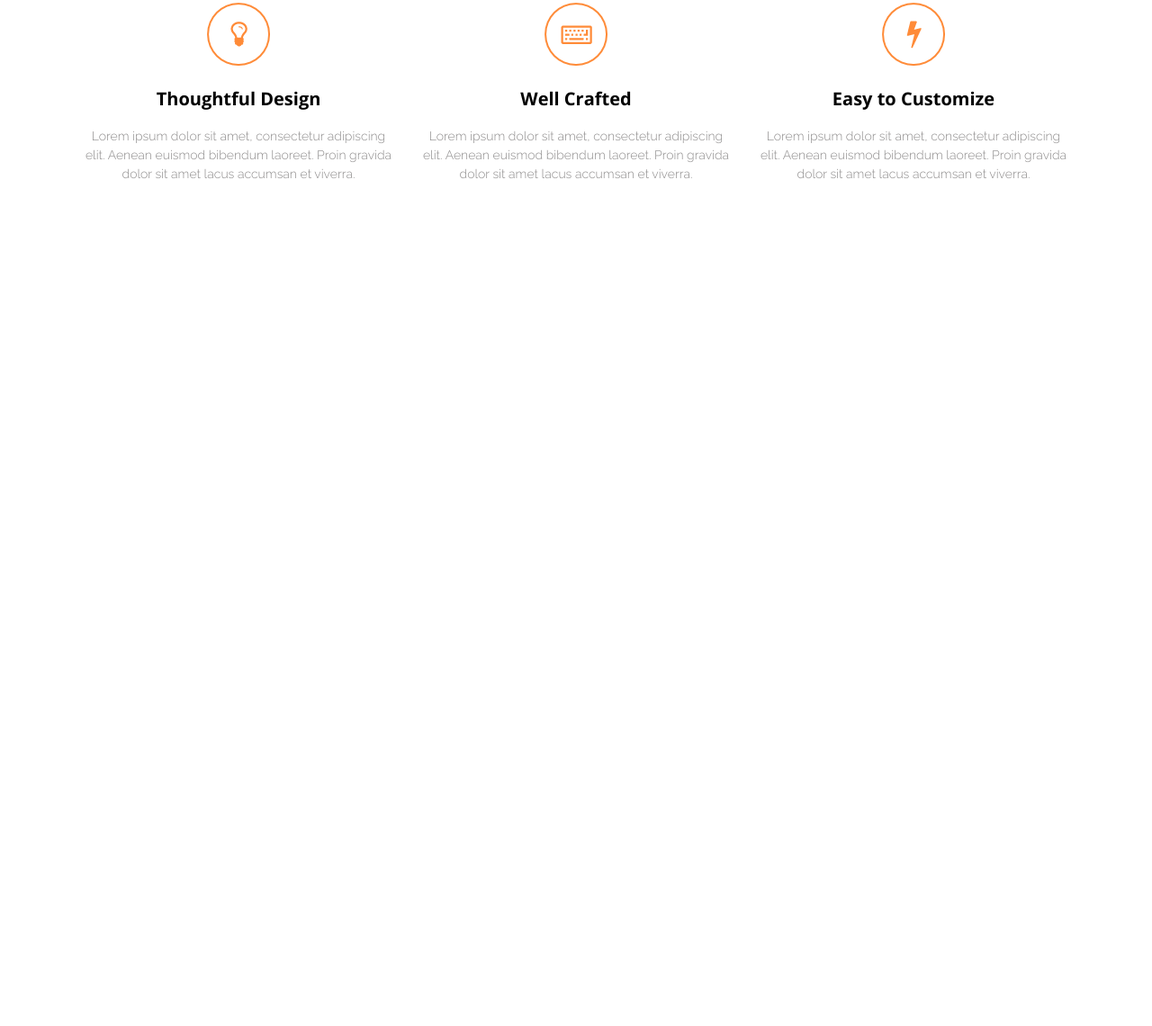
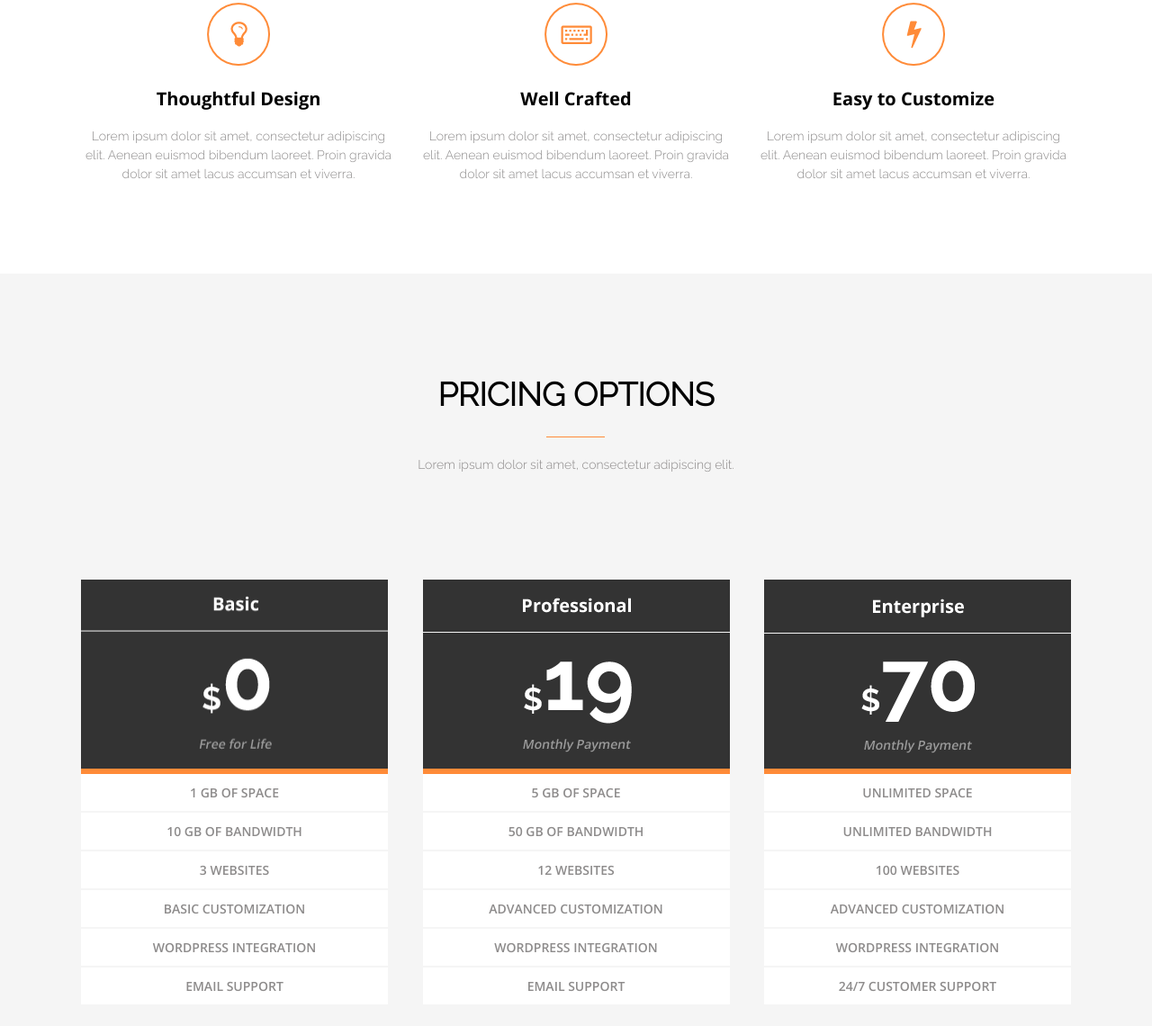
Before and after one commit to TigMan-vip/test-maket1, a plain HTML site: page index.html in a window 1280 px wide. Shown: the part 2846-3986 px from the top of the page at 90% size. Before the commit the page ends 3150 px from the top, so only its background shows below. Drawn offline with nearby package versions, Linux system fonts and the light colour scheme.

Commit message:
+Pricing

```diff
--- a/assets/css/style.css
+++ b/assets/css/style.css
@@ -4,6 +4,7 @@ body{
     font-size: 14px;
     line-height: 1.5;
     color: #ffffff;
+
 }
 *,
 *:before,
@@ -291,7 +292,6 @@ flex-direction: column;
     width: 500px;
 }
 .tab1_btn{
-
     padding: 10px 22px;
     display: inline-block;
     vertical-align: top;
@@ -425,9 +425,10 @@ flex-direction: column;
     padding-bottom: 100px;
 }
 .processes_part_head{
-    text-align: center;
+
 }
 .head_tilte{
+    text-align: center;
     margin: 0;
     font-size: 36px;
     color: black;
@@ -445,6 +446,7 @@ flex-direction: column;
 
  }
 .head_abz{
+    text-align: center;
     color: #8a8787;
     font-size: 14px;
     font-family: 'Raleway', sans-serif;
@@ -470,3 +472,52 @@ flex-direction: column;
     font-size: 14px;
     font-family: 'Raleway', sans-serif;
 }
+
+
+
+/* pricing */
+.pricing{
+    background-color:#f5f5f5;
+    width: 100%;
+    max-width: 1400px;
+    margin: 0 auto;
+    padding-top: 107px;
+    padding-bottom: 100px;
+}
+.pricing_content{
+    margin-top: 117px;
+    display: flex;
+    justify-content: space-between;
+}
+
+.pc_item{
+
+}
+.pc_img{
+    transition:transform .15s linear;
+    position: relative;
+}
+.pc_item:hover .pc_img{
+    transform: translate3d(0,-34px,0);
+}
+.pc_btn{
+    margin-top: -40px;
+    width: 341px;
+    padding: 10px;
+    display: block;
+    background-color:  #ff8b38;
+    color: #ffffff;
+    text-decoration: none;
+    font-size: 14px;
+    text-align: center;
+}
+
+.pc_text{
+    text-transform: uppercase;
+    font-size: 14px;
+    padding: 10px;
+    text-align: center;
+    color: #8d8b8b;
+    background-color: white;
+    border-bottom: 2px solid #f5f5f5;
+}
--- a/index.html
+++ b/index.html
@@ -8,6 +8,7 @@
 
     </head>
     <body>
+
         <header class="header">
             <div class="cont">
                 <div class="header_inner">
@@ -24,8 +25,8 @@
                 </div>
             </div>
         </header>
+
         <header class="intro">
-
             <div class="cont">
 
                     <div class="intro_top">
@@ -82,6 +83,8 @@
                 </div>
             </div>
         </header>
+
+
         <header class="features1">
             <div class="cont">
                 <div class="FeatPadding">
@@ -115,6 +118,9 @@
                 </div>
             </div>
         </header>
+
+
+
         <section class="features2">
             <div class="cont">
                 <div class="features2_pic_text">
@@ -137,6 +143,9 @@
                 </div>
             </div>
         </section>
+
+
+
         <section class="features3">
             <div class="cont">
                 <div class="features3_pic_text">
@@ -153,6 +162,9 @@
                 </div>
             </div>
         </section>
+
+
+
        <section class="processes">
             <div class="cont">
                 <div class="processes_part">
@@ -187,6 +199,54 @@
             </div>
        </section>
 
+
+
+       <section class="pricing">
+            <div class="cont">
+                <div class="pricing_head">
+                    <h1 class="head_tilte">PRICING OPTIONS</h1>
+                    <div class="head_abz">Lorem ipsum dolor sit amet, consectetur adipiscing elit.</div>
+                </div>
+                <div class="pricing_content">
+                    <div class="pc">
+                        <div class="pc_item">
+                            <div class="pc_img"> <img src="assets/images/0 д.png" ></div>
+                            <a class="pc_btn" href="#">OUR MOST POPULAR</a>
+                        </div>
+                        <div class="pc_text">1 GB OF SPACE</div>
+                        <div class="pc_text">10 gb of bandwidth</div>
+                        <div class="pc_text">3 websites</div>
+                        <div class="pc_text">Basic Customization</div>
+                        <div class="pc_text">wordpress integration</div>
+                        <div class="pc_text">email support</div>
+                    </div>
+                    <div>
+                        <div class="pc_item">
+                            <div class="pc_img"> <img src="assets/images/19 д.png" ></div>
+                            <a class="pc_btn" href="#">OUR MOST POPULAR</a>
+                        </div>
+                        <div class="pc_text">5 GB OF SPACE</div>
+                        <div class="pc_text">50 gb of bandwidth</div>
+                        <div class="pc_text">12 websites</div>
+                        <div class="pc_text">Advanced Customization</div>
+                        <div class="pc_text">wordpress integration</div>
+                        <div class="pc_text">email support</div>
+                    </div>
+                    <div>
+                        <div class="pc_item">
+                            <div class="pc_img"> <img src="assets/images/70 д.png" ></div>
+                            <a class="pc_btn" href="#">OUR MOST POPULAR</a>
+                        </div>
+                        <div class="pc_text">Unlimited space</div>
+                        <div class="pc_text">unlimited bandwidth</div>
+                        <div class="pc_text">100 websites</div>
+                        <div class="pc_text">Advanced Customization</div>
+                        <div class="pc_text">wordpress integration</div>
+                        <div class="pc_text">24/7 customer support</div>
+                    </div>
+                </div>
+            </div>
+       </section>
     </body>
 
 </html>
```
Also changed, not shown: assets/images/0 д.png (added), assets/images/19 д.png (added), assets/images/70 д.png (added).
